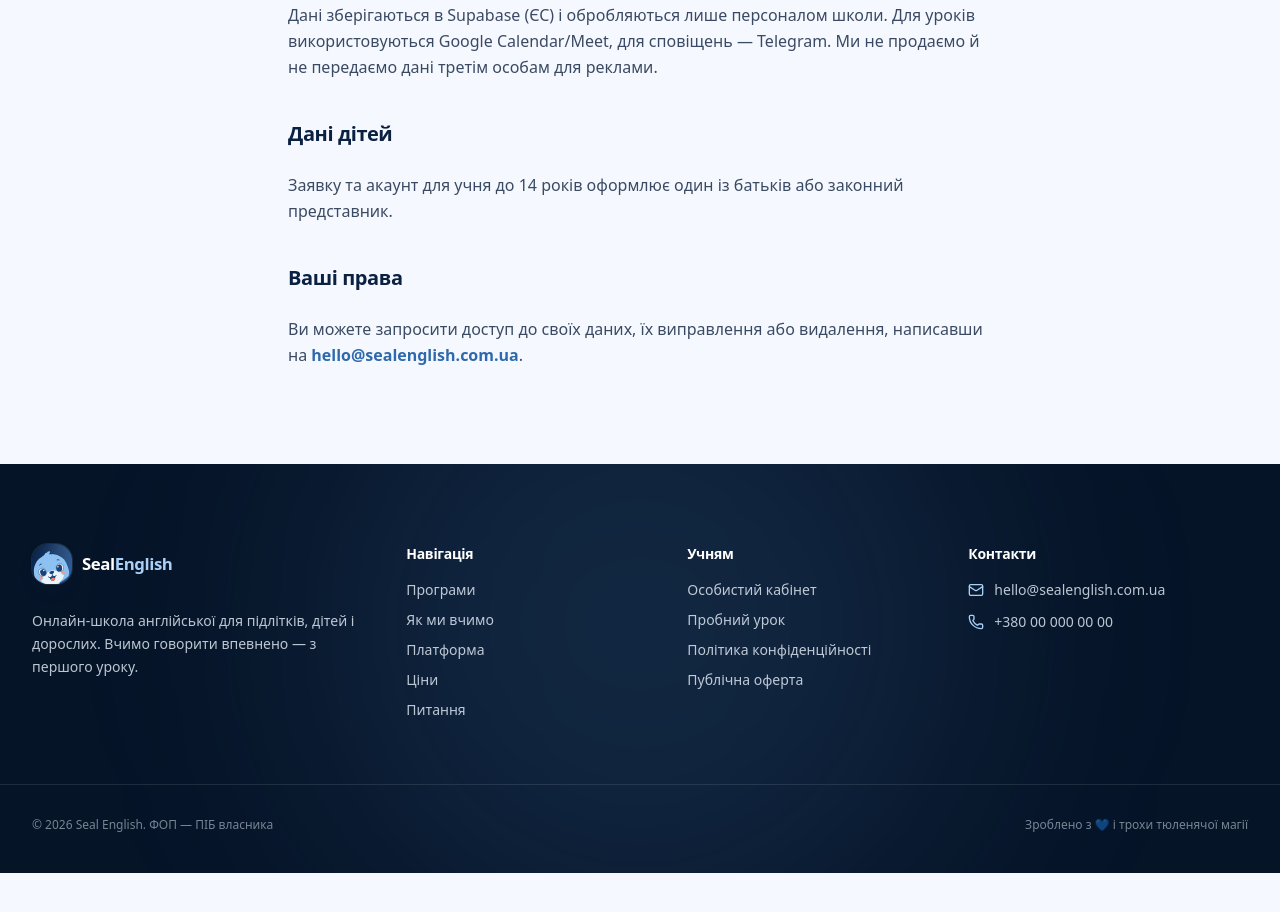
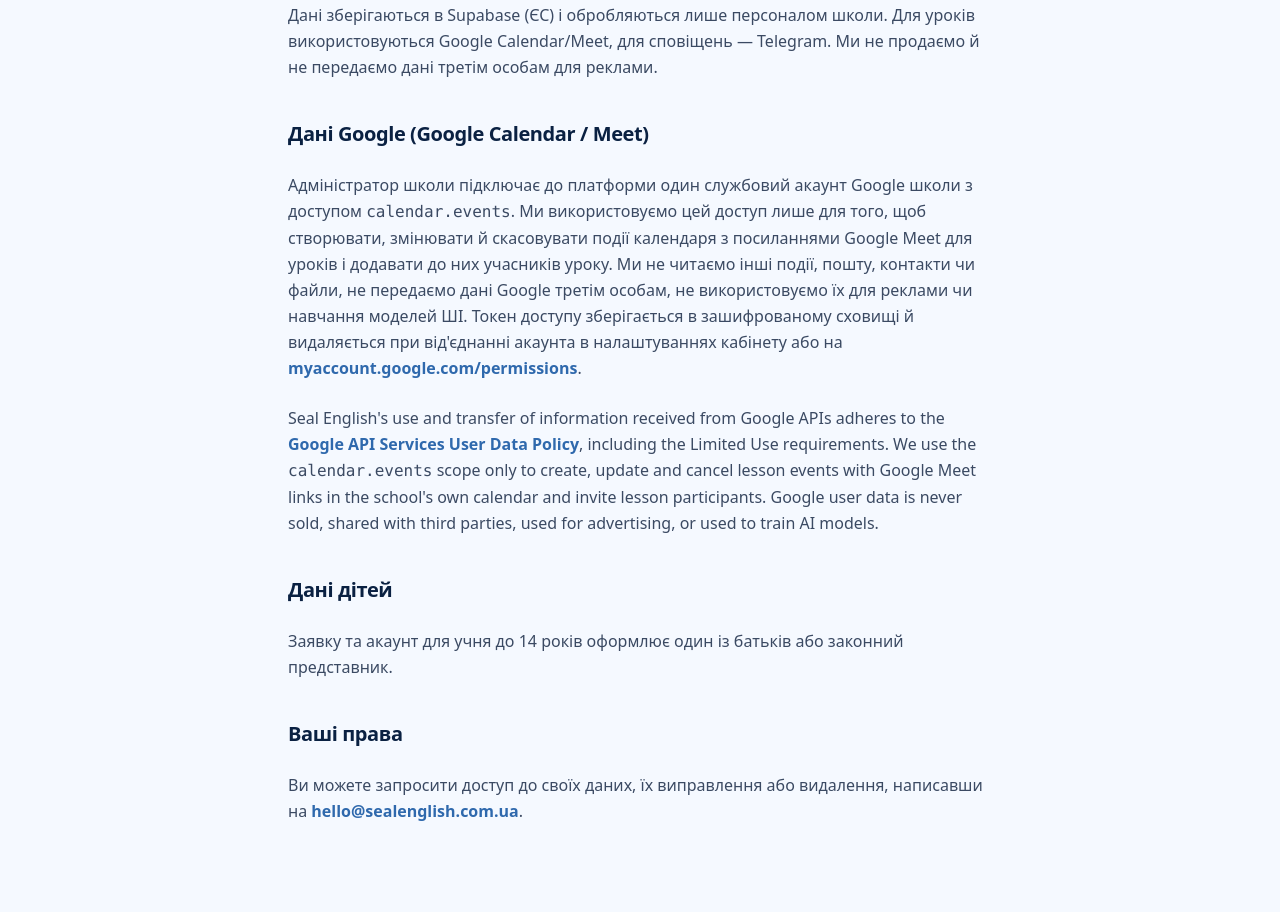
Before and after one commit to ZIm1K/SealEnglish, a Next.js app: page /privacy in a window 1280 px wide. Shown: the part 820-1732 px from the top of the page. Before the commit the page ends 1693 px from the top, so only its background shows below. Built offline with nearby package versions, Linux system fonts and the light colour scheme.

Commit message:
Privacy: Google API user data / Limited Use disclosure
Co-Authored-By: Claude Opus 5.5 <noreply@anthropic.com>

```diff
--- a/src/app/privacy/page.tsx
+++ b/src/app/privacy/page.tsx
@@ -28,6 +28,24 @@ export default function PrivacyPage() {
         Дані зберігаються в Supabase (ЄС) і обробляються лише персоналом школи. Для уроків використовуються Google Calendar/Meet, для
         сповіщень — Telegram. Ми не продаємо й не передаємо дані третім особам для реклами.
       </p>
+      <h2>Дані Google (Google Calendar / Meet)</h2>
+      <p>
+        Адміністратор школи підключає до платформи один службовий акаунт Google школи з доступом <code>calendar.events</code>. Ми
+        використовуємо цей доступ лише для того, щоб створювати, змінювати й скасовувати події календаря з посиланнями Google Meet для
+        уроків і додавати до них учасників уроку. Ми не читаємо інші події, пошту, контакти чи файли, не передаємо дані Google третім особам,
+        не використовуємо їх для реклами чи навчання моделей ШІ. Токен доступу зберігається в зашифрованому сховищі й видаляється при
+        від&apos;єднанні акаунта в налаштуваннях кабінету або на{" "}
+        <a className="font-semibold text-seal-700" href="https://myaccount.google.com/permissions">myaccount.google.com/permissions</a>.
+      </p>
+      <p>
+        {SITE.name}&apos;s use and transfer of information received from Google APIs adheres to the{" "}
+        <a className="font-semibold text-seal-700" href="https://developers.google.com/terms/api-services-user-data-policy">
+          Google API Services User Data Policy
+        </a>
+        , including the Limited Use requirements. We use the <code>calendar.events</code> scope only to create, update and cancel lesson
+        events with Google Meet links in the school&apos;s own calendar and invite lesson participants. Google user data is never sold,
+        shared with third parties, used for advertising, or used to train AI models.
+      </p>
       <h2>Дані дітей</h2>
       <p>Заявку та акаунт для учня до 14 років оформлює один із батьків або законний представник.</p>
       <h2>Ваші права</h2>
```
